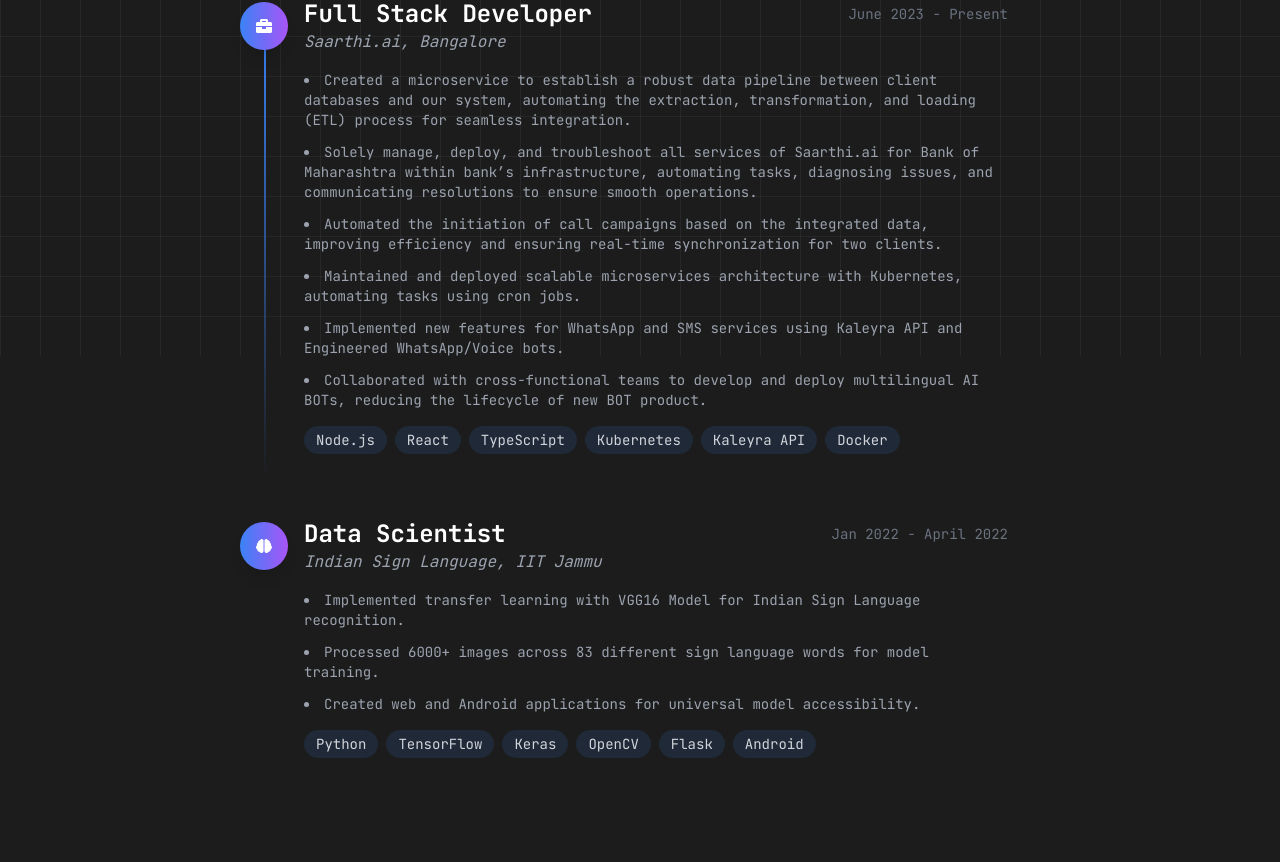
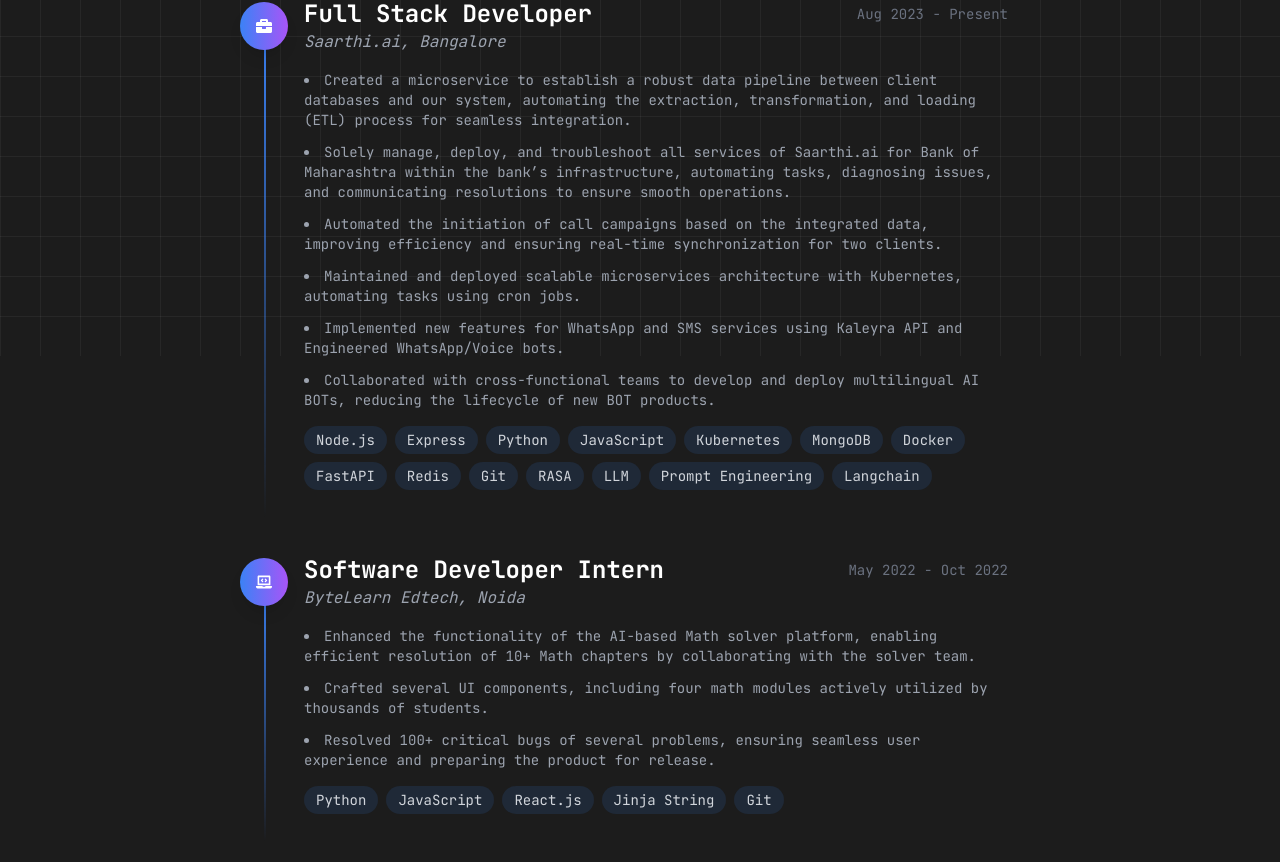
Before and after one commit to anant0059/anant, a Next.js app: page /experience in a window 1280 px wide. Shown: the part 444-1306 px from the top of the page. Before the commit the page ends 1250 px from the top, so only its background shows below. Built offline with nearby package versions, Linux system fonts and the light colour scheme.

Commit message:
Pv1-Added projects, config

```diff
--- a/src/app/experience/page.tsx
+++ b/src/app/experience/page.tsx
@@ -1,35 +1,6 @@
-import { FaBriefcase, FaBrain } from "react-icons/fa";
-import Header from "../components/Header";
-
-const experiences = [
-  {
-    role: "Full Stack Developer",
-    company: "Saarthi.ai, Bangalore",
-    date: "June 2023 - Present",
-    points: [
-      "Created a microservice to establish a robust data pipeline between client databases and our system, automating the extraction, transformation, and loading (ETL) process for seamless integration.",
-      "Solely manage, deploy, and troubleshoot all services of Saarthi.ai for Bank of Maharashtra within bank’s infrastructure, automating tasks, diagnosing issues, and communicating resolutions to ensure smooth operations.",
-      "Automated the initiation of call campaigns based on the integrated data, improving efficiency and ensuring real-time synchronization for two clients.",
-      "Maintained and deployed scalable microservices architecture with Kubernetes, automating tasks using cron jobs.",
-      "Implemented new features for WhatsApp and SMS services using Kaleyra API and Engineered WhatsApp/Voice bots.",
-      "Collaborated with cross-functional teams to develop and deploy multilingual AI BOTs, reducing the lifecycle of new BOT product.",
-    ],
-    tech: ["Node.js", "React", "TypeScript", "Kubernetes", "Kaleyra API", "Docker"],
-    icon: <FaBriefcase />,
-  },
-  {
-    role: "Data Scientist",
-    company: "Indian Sign Language, IIT Jammu",
-    date: "Jan 2022 - April 2022",
-    points: [
-      "Implemented transfer learning with VGG16 Model for Indian Sign Language recognition.",
-      "Processed 6000+ images across 83 different sign language words for model training.",
-      "Created web and Android applications for universal model accessibility.",
-    ],
-    tech: ["Python", "TensorFlow", "Keras", "OpenCV", "Flask", "Android"],
-    icon: <FaBrain />,
-  },
-];
+import Header from '../components/Header';
+import { FaBriefcase, FaLaptopCode } from "react-icons/fa";
+import experiences from "../../config/experiences.json";
 
 export default function Experience() {
   return (
@@ -37,30 +8,27 @@
       <Header />
       <h1 className="text-3xl font-bold text-center mb-8">Experience</h1>
       <div className="relative space-y-16">
-  {experiences.map((exp, index) => (
+        {experiences.map((exp, index) => {
+          const Icon = exp.icon === "FaBriefcase" ? FaBriefcase : FaLaptopCode;
+
+          return (
             <div key={index} className="relative">
-      {/* Icon */}
               <div className="absolute -left-8 top-1 w-12 h-12 rounded-full bg-gradient-to-r from-blue-500 to-purple-500 flex items-center justify-center text-white shadow-lg z-10">
-        {exp.icon}
+                <Icon />
               </div>
-      {/* Line */}
-      {index !== experiences.length - 1 && (
+              {index !== experiences.length && (
                 <div className="absolute -left-2 top-7 h-full w-0.5 bg-gradient-to-b from-blue-500 to-transparent"></div>
               )}
-      {/* Role and Date */}
               <div className="ml-8 flex items-center justify-between">
                 <h3 className="text-2xl font-bold text-white">{exp.role}</h3>
                 <span className="text-gray-500 text-sm">{exp.date}</span>
               </div>
-      {/* Company */}
               <p className="text-gray-400 mb-4 italic ml-8">{exp.company}</p>
-      {/* Points */}
               <ul className="list-disc list-inside text-gray-400 space-y-3 ml-8">
                 {exp.points.map((point, pointIndex) => (
                   <li key={pointIndex} className="text-sm">{point}</li>
                 ))}
               </ul>
-      {/* Tech Stack */}
               <div className="flex flex-wrap gap-2 mt-4 ml-8">
                 {exp.tech.map((tech, techIndex) => (
                   <span
@@ -72,10 +40,9 @@
                 ))}
               </div>
             </div>
-  ))}
+          );
+        })}
       </div>
-
-
     </main>
   );
-}
+};
--- a/src/app/page.tsx
+++ b/src/app/page.tsx
@@ -16,11 +16,11 @@
           Outside the tech world, I&apos;m on a journey of self-discovery, gaining new perspectives through experiences and creative expression.
         </p>
 
-        <div className="mt-12">
+        {/* <div className="mt-12">
           <h3 className="text-2xl text-gray-400 mb-4">
             Here&apos;s my most recent posts or <Link href="/blog" className="underline hover:text-gray-300">read a random one!</Link>
           </h3>
-        </div>
+        </div> */}
       </div>
     </main>
   )
--- /dev/null
+++ b/src/app/projects/page.tsx
@@ -0,0 +1,43 @@
+import Header from '../components/Header';
+import projects from "../../config/projects.json";
+
+export default function Projects() {
+
+  return (
+    <main className="max-w-3xl mx-auto px-4 py-12 text-white">
+      <Header />
+      <div className="mb-12">
+
+        <div className="grid gap-6">
+          {projects.map((project, index) => (
+            <a
+              key={index}
+              href={project.link}
+              target="_blank"
+              rel="noopener noreferrer"
+              className="block p-6 border border-gray-700 rounded-lg hover:border-blue-500 transition-all duration-300 hover:bg-gray-800/50"
+            >
+              <div className="flex items-center justify-between mb-2">
+                <h3 className="text-xl font-mono text-white">{project.title}</h3>
+                <svg xmlns="http://www.w3.org/2000/svg" className="h-5 w-5 text-gray-400" fill="none" viewBox="0 0 24 24" stroke="currentColor">
+                  <path strokeLinecap="round" strokeLinejoin="round" strokeWidth={2} d="M10 6H6a2 2 0 00-2 2v10a2 2 0 002 2h10a2 2 0 002-2v-4M14 4h6m0 0v6m0-6L10 14" />
+                </svg>
+              </div>
+              <p className="text-gray-400 mb-4">{project.description}</p>
+              <div className="flex flex-wrap gap-2">
+                {project.tech.map((tech, techIndex) => (
+                  <span
+                    key={techIndex}
+                    className="px-3 py-1 text-sm bg-gray-800 text-gray-300 rounded-full"
+                  >
+                    {tech}
+                  </span>
+                ))}
+              </div>
+            </a>
+          ))}
+        </div>
+      </div>
+    </main>
+  )
+}
--- /dev/null
+++ b/src/config/experiences.json
@@ -0,0 +1,33 @@
+[
+    {
+      "role": "Full Stack Developer",
+      "company": "Saarthi.ai, Bangalore",
+      "date": "Aug 2023 - Present",
+      "points": [
+        "Created a microservice to establish a robust data pipeline between client databases and our system, automating the extraction, transformation, and loading (ETL) process for seamless integration.",
+        "Solely manage, deploy, and troubleshoot all services of Saarthi.ai for Bank of Maharashtra within the bank’s infrastructure, automating tasks, diagnosing issues, and communicating resolutions to ensure smooth operations.",
+        "Automated the initiation of call campaigns based on the integrated data, improving efficiency and ensuring real-time synchronization for two clients.",
+        "Maintained and deployed scalable microservices architecture with Kubernetes, automating tasks using cron jobs.",
+        "Implemented new features for WhatsApp and SMS services using Kaleyra API and Engineered WhatsApp/Voice bots.",
+        "Collaborated with cross-functional teams to develop and deploy multilingual AI BOTs, reducing the lifecycle of new BOT products."
+      ],
+      "tech": [
+        "Node.js", "Express", "Python", "JavaScript", "Kubernetes", "MongoDB", "Docker", "FastAPI", "Redis", "Git", "RASA", "LLM", "Prompt Engineering", "Langchain"
+      ],
+      "icon": "FaBriefcase"
+    },
+    {
+      "role": "Software Developer Intern",
+      "company": "ByteLearn Edtech, Noida",
+      "date": "May 2022 - Oct 2022",
+      "points": [
+        "Enhanced the functionality of the AI-based Math solver platform, enabling efficient resolution of 10+ Math chapters by collaborating with the solver team.",
+        "Crafted several UI components, including four math modules actively utilized by thousands of students.",
+        "Resolved 100+ critical bugs of several problems, ensuring seamless user experience and preparing the product for release."
+      ],
+      "tech": [
+        "Python", "JavaScript", "React.js", "Jinja String", "Git"
+      ],
+      "icon": "FaLaptopCode"
+    }
+  ]
--- /dev/null
+++ b/src/config/projects.json
@@ -0,0 +1,20 @@
+[
+    {
+      "title": "Bank",
+      "description": "Developed an end-to-end backend solution for a banking application using Golang, Gin, Docker, Kubernetes, and AWS, incorporating JWT authentication and RESTful APIs for secure transactions and scalability.",
+      "tech": ["Golang", "RESTful API", "Gin", "Kubernetes", "AWS", "PostgreSQL", "Github Actions"],
+      "link": "https://github.com/anant0059/Bank"
+    },
+    {
+      "title": "Indian Sign Language Detection, IIT Jammu",
+      "description": "Created an advanced Indian Sign Language Detection system with TensorFlow and Keras to identify gestures, integrated into a Flask web application, facilitating communication for the hearing-impaired.",
+      "tech": ["Python", "Flask", "OpenCV", "JavaScript"],
+      "link": "https://github.com/anant0059/Indian-Sign-Language-Recogination.git"
+    },
+    {
+      "title": "Book Store",
+      "description": "Built a fully functional Book Store web application with React.js, Node.js, Express.js, and MongoDB, offering seamless inventory management, user authentication, and a robust REST API.",
+      "tech": ["React.js", "Node.js", "Express.js", "MongoDB"],
+      "link": "https://github.com/anant0059"
+    }
+]
```
Lines whose indentation alone changed are shown as unchanged.
